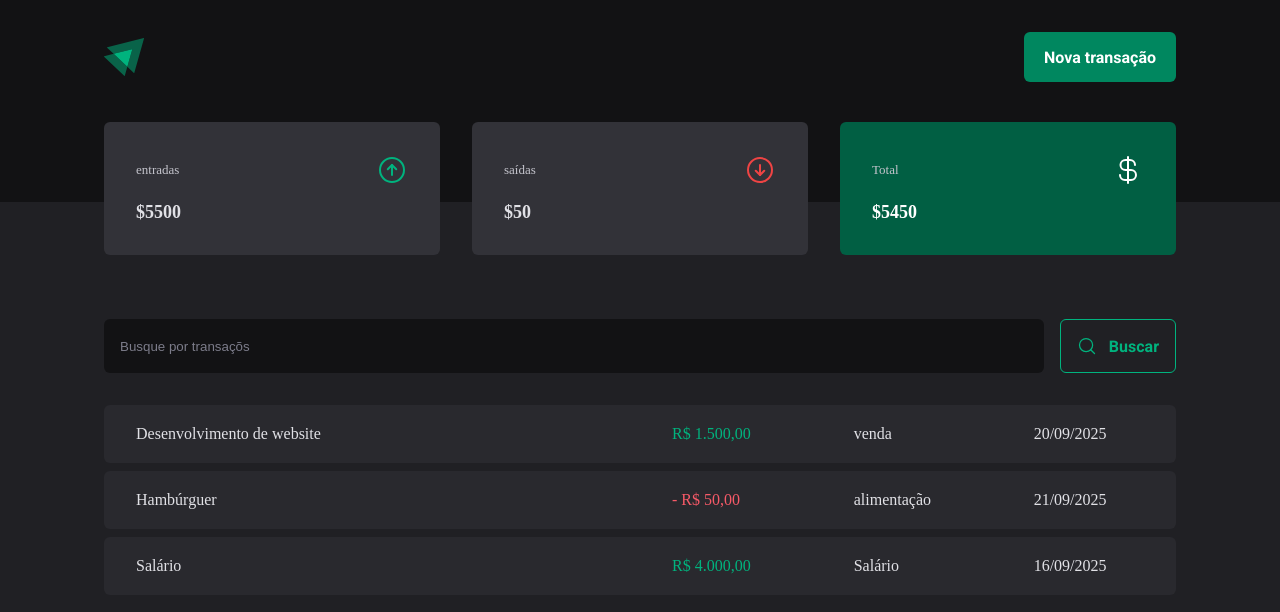
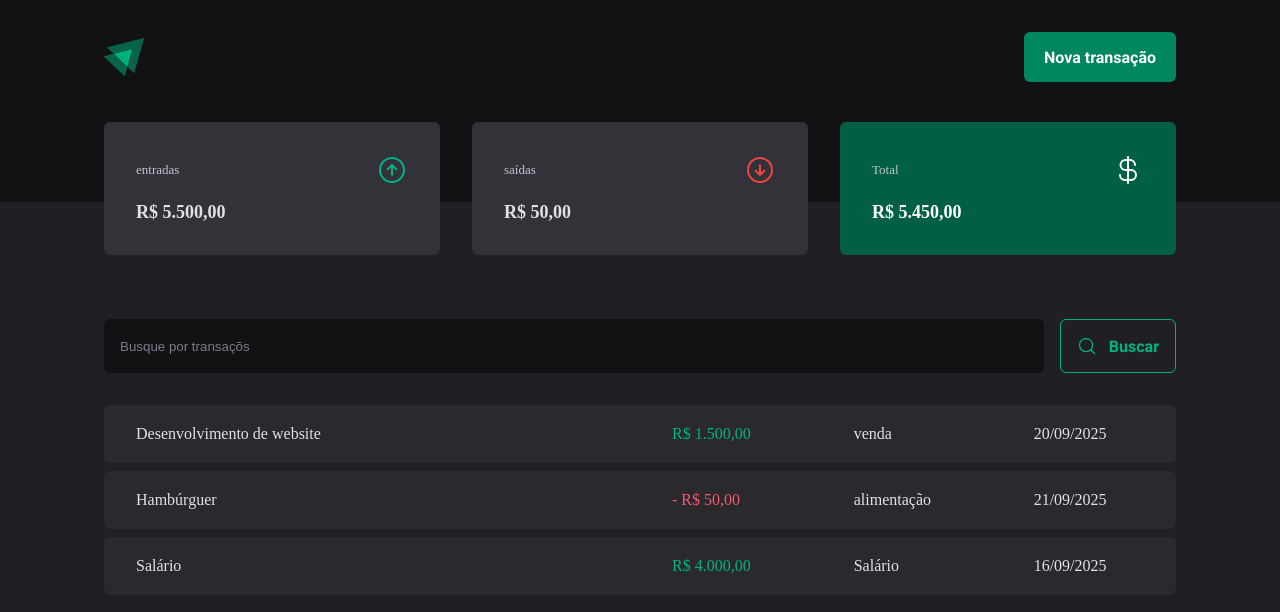
Before and after one commit to ronald1134/DT-Money, a React (Vite) app: page / in a window 1280 px wide. Shown: the top 612 px of the page. Built offline with nearby package versions, Linux system fonts and the light colour scheme; data requests are answered from the project's data file.

Commit message:
aplicado formatter em 'Transacions/summary'

```diff
--- a/src/components/Summary/index.tsx
+++ b/src/components/Summary/index.tsx
@@ -2,6 +2,7 @@
 import { SummaryCard, SummaryContainer } from "./styles";
 import { TransactionsContext } from "../../contexts/TransactionsContext";
 import { useContext } from "react";
+import { priceFormatter } from "../../utils/Formatter";
 
 export function Summary() {
     const { transactions } = useContext(TransactionsContext);
@@ -34,7 +35,7 @@
                     <ArrowCircleUp size={32} color="#00b37e" />
                 </header>
 
-                <strong>${summary.income}</strong>
+                <strong> {priceFormatter.format(summary.income)}</strong>
             </SummaryCard>
 
             <SummaryCard>
@@ -43,7 +44,7 @@
                     <ArrowCircleDown size={32} color="#ef4444" />
                 </header>
 
-                <strong> ${summary.outcome} </strong>
+                <strong> {priceFormatter.format(summary.outcome)} </strong>
             </SummaryCard>
 
             <SummaryCard variant="green">
@@ -52,7 +53,7 @@
                     <CurrencyDollar size={32} color="#fff" />
                 </header>
 
-                <strong>${summary.total}</strong>
+                <strong>{priceFormatter.format(summary.total)}</strong>
             </SummaryCard>
         </SummaryContainer>
     )
--- a/src/pages/Transactions/index.tsx
+++ b/src/pages/Transactions/index.tsx
@@ -4,6 +4,7 @@
 import { SearchForm } from "./components/SearchForm";
 import { TransactionsContext } from "../../contexts/TransactionsContext";
 import { PriceHighlight, TransactionsContainer, TransactionsTable } from "./styles";
+import { dateFormatter, priceFormatter } from "../../utils/Formatter";
 
 
 
@@ -26,14 +27,11 @@
                                     <td>
                                         <PriceHighlight variant={transaction.type}>
                                             {transaction.type === 'outcome' && '- '}
-                                            {new Intl.NumberFormat('pt-BR', {
-                                                style: 'currency',
-                                                currency: 'BRL'
-                                            }).format(transaction.price)}
+                                            {priceFormatter.format(transaction.price)}
                                         </PriceHighlight>
                                     </td>
                                     <td>{transaction.category}</td>
-                                    <td>{new Intl.DateTimeFormat('pt-BR').format(new Date(transaction.createdAt))}</td>
+                                    <td>{dateFormatter.format(new Date(transaction.createdAt))}</td>
                                 </tr>
                             )
                         })}
```
